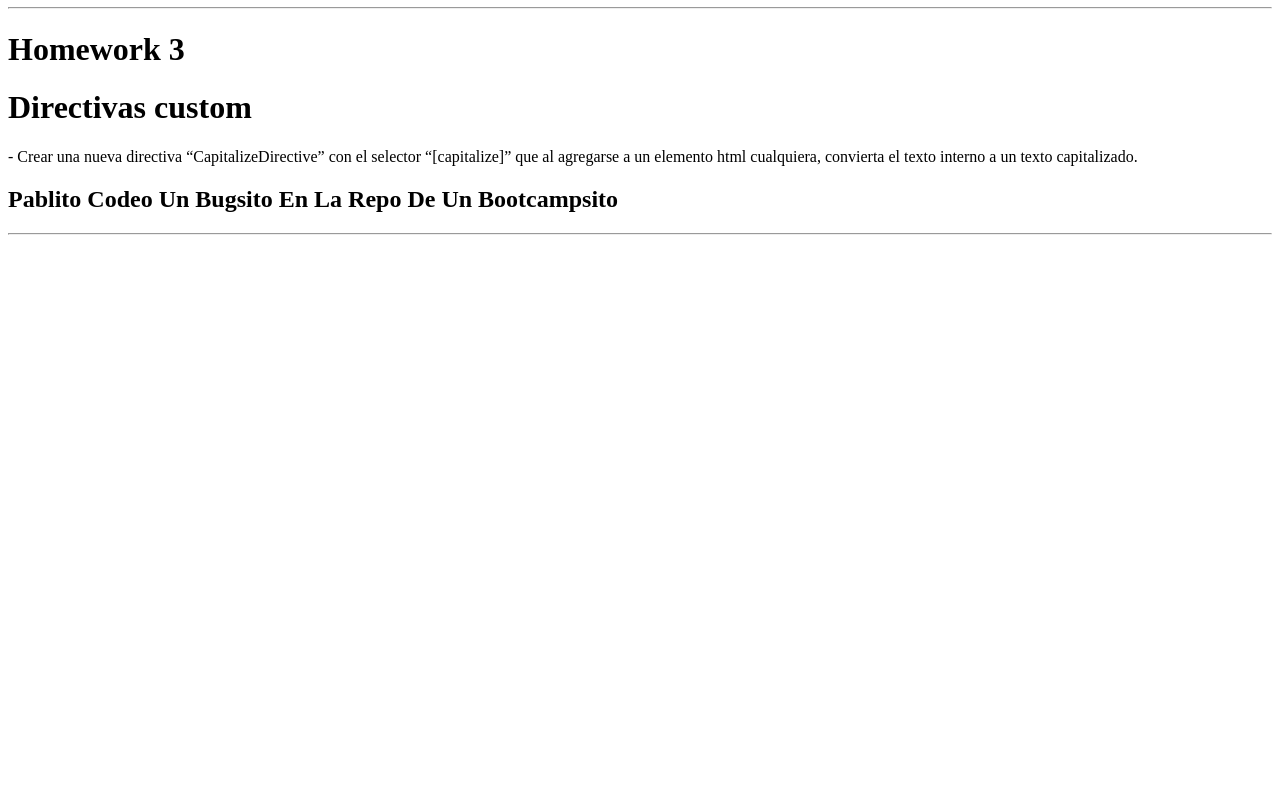
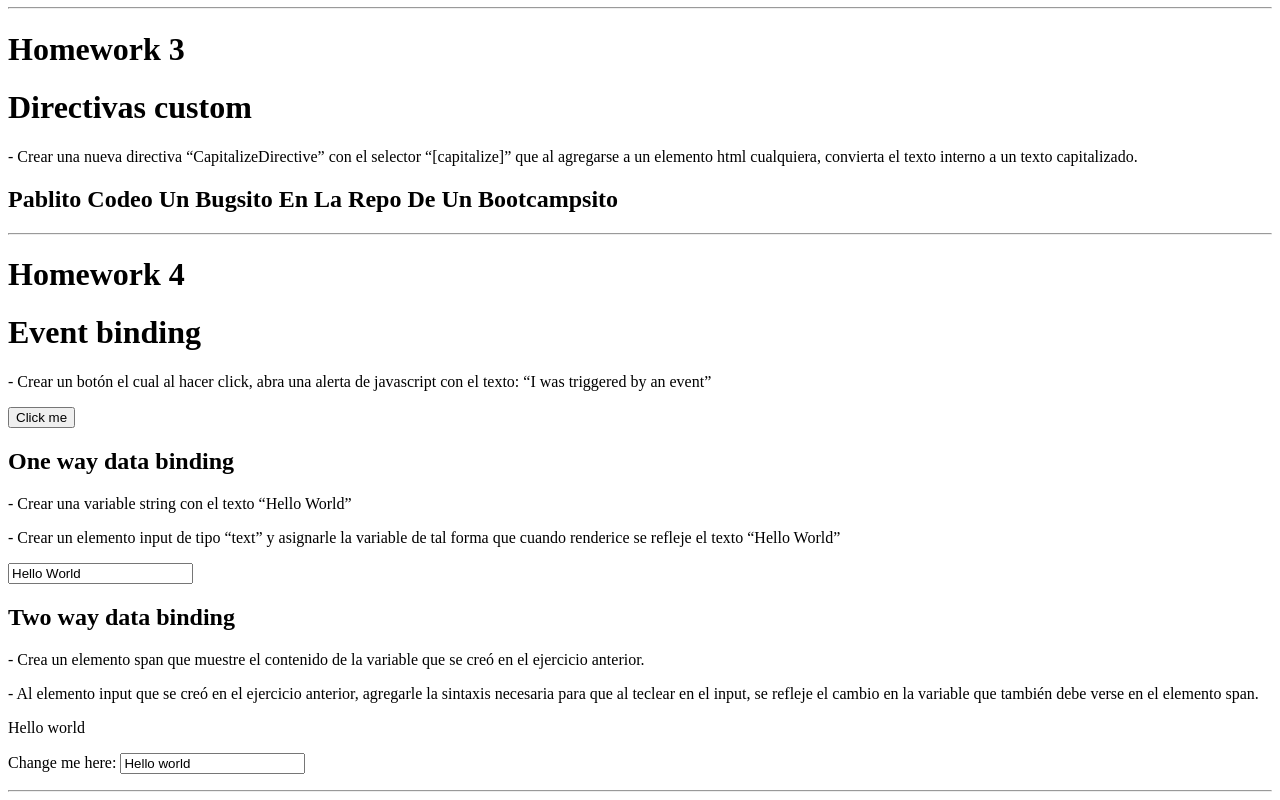
Before and after one commit to DiegoVallejoDev/angular-bootcamp, an Angular app: page / in a window 1280 px wide. Shown: the part 931-1731 px from the top of the page. Before the commit the page ends 1174 px from the top, so only its background shows below. Built offline with nearby package versions, Linux system fonts and the light colour scheme.

Commit message:
homework-4

```diff
--- a/src/app/app.component.html
+++ b/src/app/app.component.html
@@ -12,4 +12,7 @@
 <h1>Homework 3</h1>
 <app-homework3></app-homework3>
 <hr>
+<h1>Homework 4</h1>
+<app-homework4></app-homework4>
+<hr>
 <router-outlet></router-outlet>
--- /dev/null
+++ b/src/app/homework4/homework4.component.html
@@ -0,0 +1,20 @@
+<h1>Event binding</h1>
+<p>- Crear un botón el cual al hacer click, abra una alerta de javascript con el texto: “I was triggered by an event”
+</p>
+
+<button (click)="onClick()">Click me</button>
+
+<h2>One way data binding</h2>
+<p>- Crear una variable string con el texto “Hello World”</p>
+<p>- Crear un elemento input de tipo “text” y asignarle la variable de tal forma que cuando renderice se refleje el
+    texto “Hello World”</p>
+<input type="text" [value]="msg1" />
+
+
+<h2>Two way data binding</h2>
+<p>- Crea un elemento span que muestre el contenido de la variable que se creó en el ejercicio anterior.</p>
+<p>- Al elemento input que se creó en el ejercicio anterior, agregarle la sintaxis necesaria para que al teclear en el
+    input, se refleje el cambio en la variable que también debe verse en el elemento span.</p>
+
+<p>{{msg2}}</p>
+<p>Change me here: <input type="text" [(ngModel)]=msg2 /></p>
--- /dev/null
+++ b/src/app/homework4/homework4.component.ts
@@ -0,0 +1,17 @@
+import { Component, OnInit } from '@angular/core';
+
+@Component({
+  selector: 'app-homework4',
+  templateUrl: './homework4.component.html',
+  styleUrls: ['./homework4.component.css'],
+})
+export class Homework4Component implements OnInit {
+  onClick() {
+    alert('I was triggered by an event');
+  }
+
+  public msg1 = 'Hello World';
+  public msg2 = 'Hello world';
+  constructor() {}
+  ngOnInit(): void {}
+}
```
Also changed, not shown: src/app/app.module.ts (+7 -7 lines), src/app/homework4/homework4.component.css (added), 1 other file (tests, documents, lock files or other folders).
